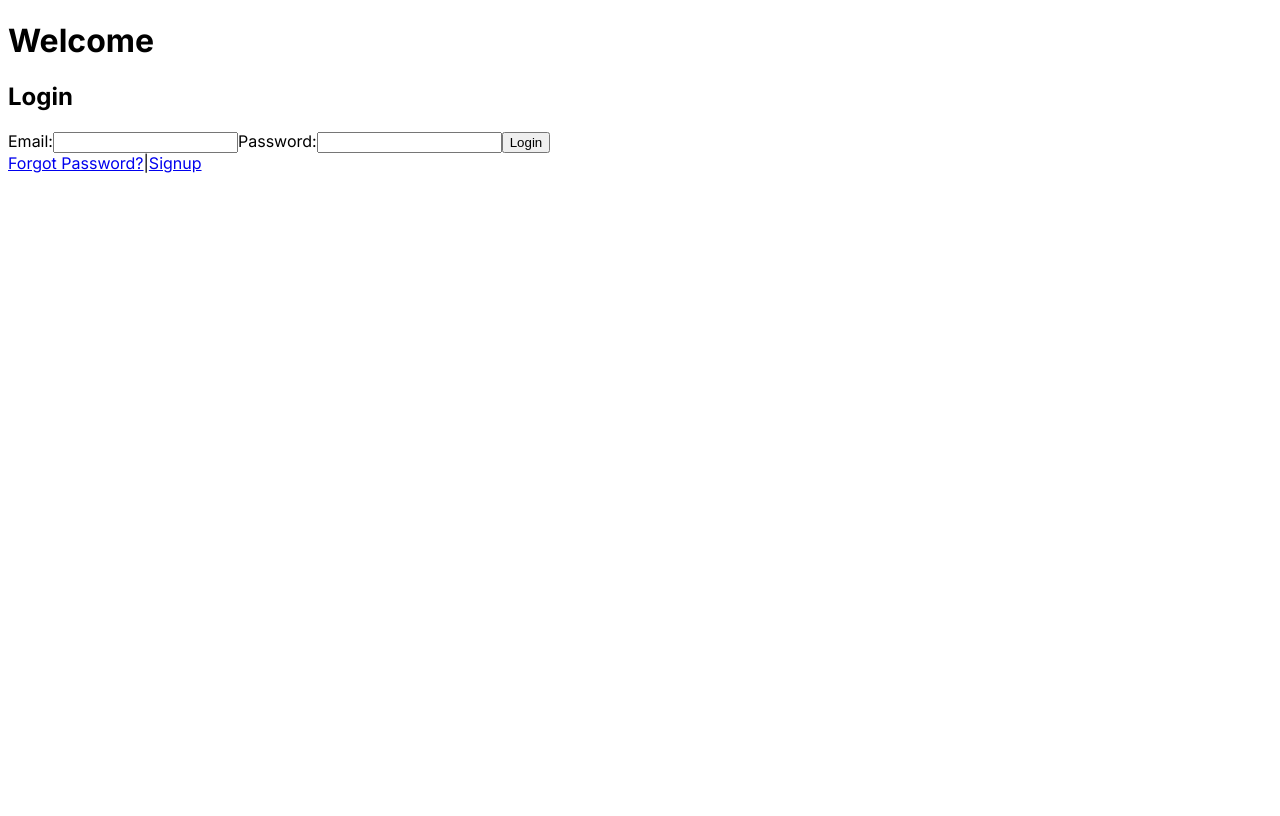
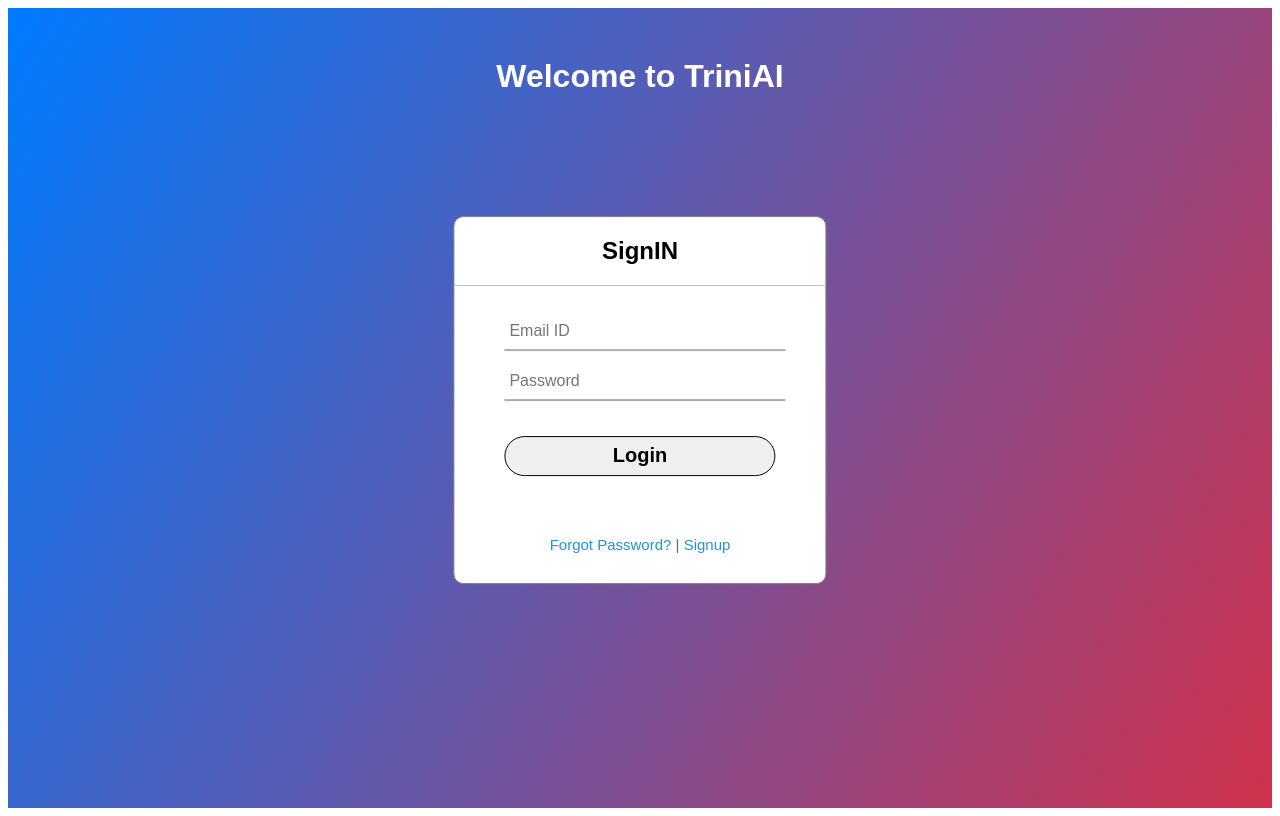
Before and after one commit to ashar-py/dashboard-lms, a Next.js app: page / in a window 1280 px wide. Built offline with nearby package versions, Linux system fonts and the light colour scheme.

Commit message:
UI addition

```diff
--- a/src/app/page.js
+++ b/src/app/page.js
@@ -5,6 +5,7 @@ import Link from 'next/link';
 import LoginForm from '../components/LoginForm';
 //import ForgotPasswordForm from '../components/ForgotPasswordForm';
 import axios from 'axios';
+import styles from "../ui/login/login.module.css"
 
 const API_URL = '/api';
 
@@ -37,27 +38,23 @@ const HomePage = () => {
   };
 
   return (
-    <div className="container">
-      <h1>Welcome</h1>
-      <div className="form-container">
-
-        <div className="form">
-          <h2>Login</h2>
+    <div className={styles.container}>
+      <h1 className={styles.title}>Welcome to TriniAI</h1>
+        <div className={styles.box}>
+          <h2>SignIN</h2>
           <LoginForm onSubmit={handleLogin} />
-        </div>
-
-      </div>
-
-      <div className="link-container">
-        <Link href="/forgotpassword">
+          <div className={styles.linkContainer}>
+        <Link className={styles.links} href="/forgotpassword">
           Forgot Password?
         </Link>
-        <span>|</span>
-        <Link href="/signup">
+
+        <span>&nbsp;|&nbsp;</span>
+        <Link className={styles.links} href="/signup">
           Signup
         </Link>
 
       </div>
+        </div>
     </div>
   );
 };
--- a/src/components/DashboardOption.js
+++ b/src/components/DashboardOption.js
@@ -1,9 +1,10 @@
 import React from 'react';
 import Link from 'next/link';
+import styles from "@/ui/dashboard/dashboard.module.css"
 
 const DashboardOption = ({ title, link }) => {
   return (
-    <div>
+    <div className={styles.itemLink}>
       <h2>{title}</h2>
       <Link href={link}>
         View
--- a/src/components/LoginForm.js
+++ b/src/components/LoginForm.js
@@ -3,6 +3,7 @@ import React, { useState } from 'react';
 import axios from 'axios';
 import { useRouter } from 'next/navigation';
 import Link from 'next/link';
+import styles from "@/ui/login/login.module.css"
 
 const LoginForm = () => {
   const router = useRouter(); // Initialize useRouter hook
@@ -35,16 +36,14 @@ const LoginForm = () => {
 
   return (
     <form onSubmit={handleSubmit}>
-      <label>
-        Email:
-        <input type="email" name="email" value={formData.email} onChange={handleChange} />
+      <label className={styles.fields}>
+        <input type="email" name="email" value={formData.email} onChange={handleChange} placeholder='Email ID'/>
       </label>
-      <label>
-        Password:
-        <input type="password" name="password" value={formData.password} onChange={handleChange} />
+      <label className={styles.fields}>
+        <input type="password" name="password" value={formData.password} onChange={handleChange} placeholder='Password'/>
       </label>
       <Link href="/dashboard" >
-      <button type="submit">Login</button>
+      <button className={styles.login} type="submit">Login</button>
       </Link>
 
     </form>
--- /dev/null
+++ b/src/ui/dashboard/dashboard.module.css
@@ -0,0 +1,54 @@
+.container {
+    /* width: 1142px;
+    margin: 0 auto;
+    background: linear-gradient(120deg, #007bff, #d0314c); */
+    margin: 0;
+    padding: 0;
+    font-family: Arial, Helvetica, sans-serif;
+    background-repeat: no-repeat;
+    background-size: cover;
+    background: linear-gradient(120deg, #007bff, #d0314c);
+    height: 100vh;
+    overflow: hidden;
+  }
+
+.box{
+    display: flex;
+    -webkit-box-align: start;
+    -ms-flex-align: start;
+    align-items: flex-start;
+    -ms-flex-wrap: wrap;
+    flex-wrap: wrap;
+    padding: 30px 0;
+}
+
+.item{
+    -ms-flex-preferred-size: calc(33.33333% - 30px);
+    flex-basis: calc(33.33333% - 30px);
+    margin: 0 15px 30px;
+    overflow: hidden;
+    border-radius: 10px;
+    background-color: white;
+}
+
+.itemLink{
+    display: block;
+    padding: 30px 20px;
+
+    overflow: hidden;
+
+    position: relative;
+}
+
+.title{
+    min-height: 87px;
+    margin: 0 0 25px;
+
+    overflow: hidden;
+
+    font-weight: bold;
+    font-size: 30px;
+
+    z-index: 2;
+    position: relative;
+}
--- /dev/null
+++ b/src/ui/login/login.module.css
@@ -0,0 +1,93 @@
+.container{
+    margin: 0;
+    padding: 0;
+    font-family: Arial, Helvetica, sans-serif;
+    background-repeat: no-repeat;
+    background-size: cover;
+    background: linear-gradient(120deg, #007bff, #d0314c);
+    height: 100vh;
+    overflow: hidden;
+  }
+
+.title{
+    color: white;
+    text-align: center;
+    margin-top: 50px;
+}
+
+  .box{
+    position: absolute;
+    top: 50%;
+    left: 50%;
+    transform: translate(-50%, -50%);
+    width: 29vw;
+    background: white;
+    border-radius: 10px;
+    border: 1px solid #818181;
+  }
+
+  .box h2{
+    text-align: center;
+    padding: 0 0 20px 0;
+    border-bottom: 1px solid silver;
+  }
+
+  .box form{
+    padding: 0 50px;
+    box-sizing: border-box;
+  }
+
+  .fields{
+    position: relative;
+    border-bottom: 2px solid #adadad;
+    padding-bottom: 10px;
+    margin: 30px 0;
+  }
+
+  .fields input{
+    width: 100%;
+    padding: 0 5px;
+    height: 50px;
+    font-size: 16px;
+    border: none;
+    background: none;
+    outline: none;
+  }
+
+  .fields input:focus{
+    color: #2691d9;
+  }
+
+  .login {
+    margin: 30px 0;
+    width: 100%;
+    height: 40px;
+    border: 1px solid;
+    border-radius: 25px;
+    font-size: 20px;
+    font-weight: 700;
+    cursor: pointer;
+    align-items: center;
+  }
+
+  .login:hover{
+    background: #2691d9;
+    color: #e9f4fb;
+    transition: .5s;
+  }
+
+  .linkContainer{
+    margin: 30px 0;
+  text-align: center;
+  font-size: 15px;
+  color: #666666;
+  }
+
+.links{
+    color: #2691d9;
+  text-decoration: none;
+  }
+
+  .links:hover{
+  text-decoration: underline;
+  }
```
Also changed, not shown: src/app/dashboard/page.jsx (+28 -6 lines).
